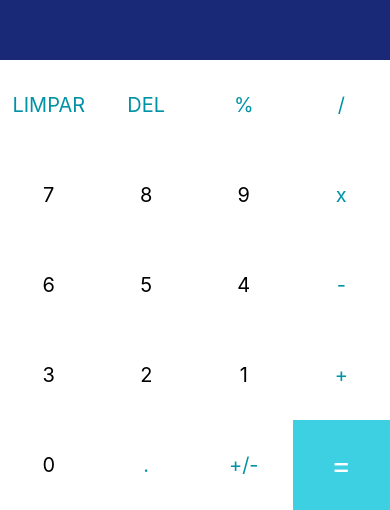
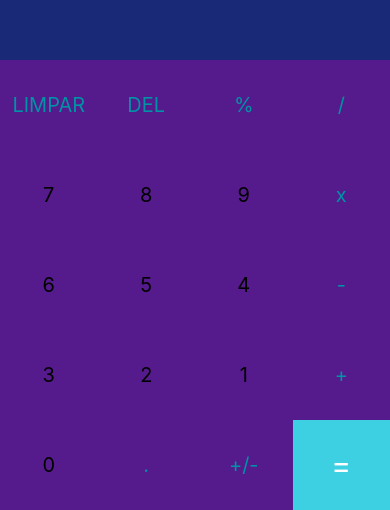
Before and after one commit to alessandraboeck/Calculadora-Java, a React Native app: screen / in a window 390 px wide. Shown: the part 334-844 px from the top of the page. Built offline with nearby package versions, Linux system fonts and the light colour scheme.

Commit message:
Mudança na cor do teclado

```diff
--- a/App.js
+++ b/App.js
@@ -112,7 +112,7 @@ const styles = StyleSheet.create({
     flexWrap: 'wrap',
   },
   button: {
-    backgroundColor: 'white',
+    backgroundColor: '#551A8B',
     alignItems: 'center',
     justifyContent: 'center',
     minWidth: 90,
```
